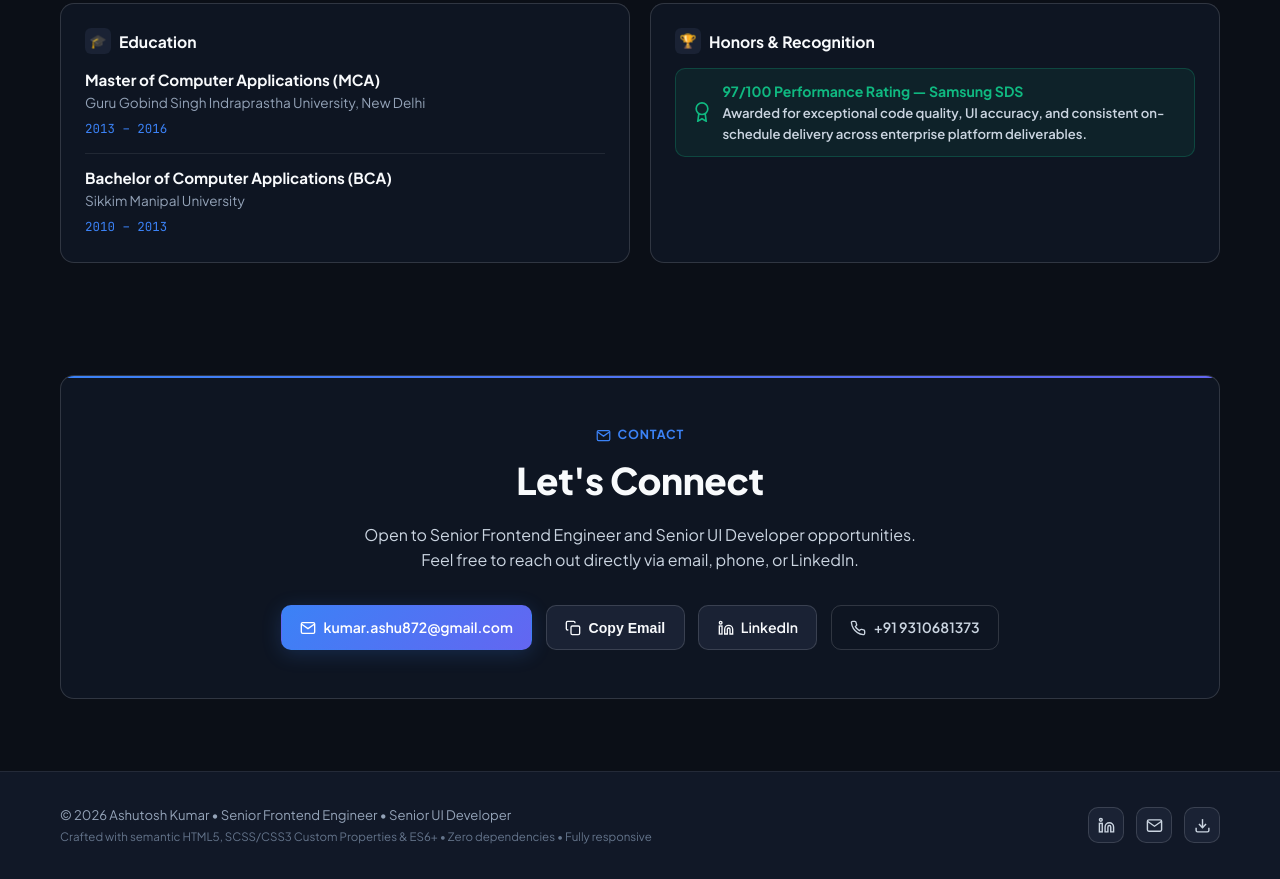
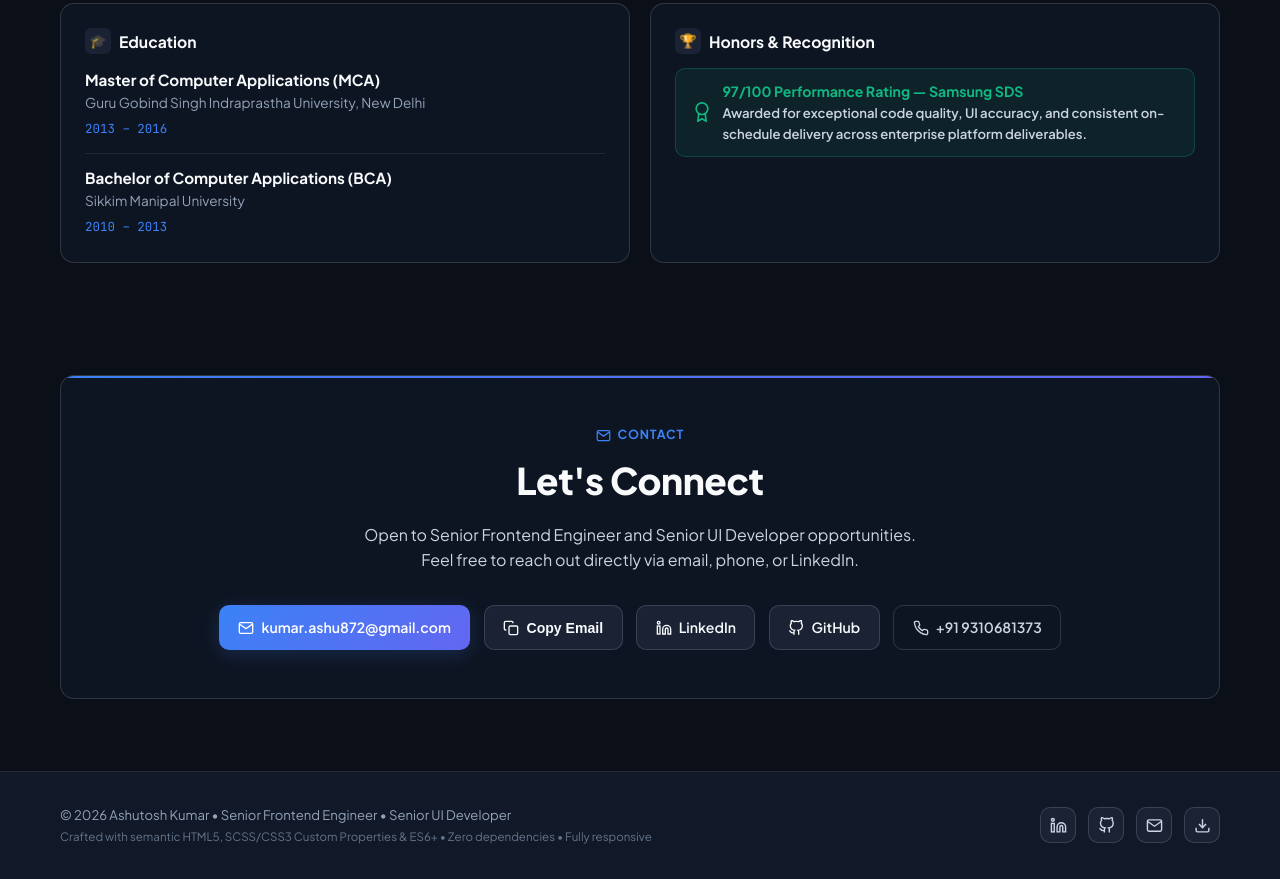
Before and after one commit to ashutosh872/portfolio, a plain HTML site: page index.html in a window 1280 px wide. Shown: the part 7280-8159 px from the top of the page. Drawn offline with Linux system fonts and the light colour scheme.

Commit message:
chore: update GitHub links to github.com/ashutosh872 across portfolio and resume

```diff
--- a/index.html
+++ b/index.html
@@ -1134,6 +1134,13 @@
               <span>LinkedIn</span>
             </a>
 
+            <a href="https://github.com/ashutosh872" target="_blank" rel="noopener noreferrer" class="btn btn-secondary">
+              <svg viewBox="0 0 24 24" fill="none" stroke="currentColor" stroke-width="2">
+                <path d="M9 19c-5 1.5-5-2.5-7-3m14 6v-3.87a3.37 3.37 0 0 0-.94-2.61c3.14-.35 6.44-1.54 6.44-7A5.44 5.44 0 0 0 20 4.77 5.07 5.07 0 0 0 19.91 1S18.73.65 16 2.48a13.38 13.38 0 0 0-7 0C6.27.65 5.09 1 5.09 1A5.07 5.07 0 0 0 5 4.77a5.44 5.44 0 0 0-1.5 3.78c0 5.42 3.3 6.61 6.44 7A3.37 3.37 0 0 0 9 18.13V22"></path>
+              </svg>
+              <span>GitHub</span>
+            </a>
+
             <a href="tel:+919310681373" class="btn btn-outline">
               <svg viewBox="0 0 24 24" fill="none" stroke="currentColor" stroke-width="2">
                 <path d="M22 16.92v3a2 2 0 0 1-2.18 2 19.79 19.79 0 0 1-8.63-3.07 19.5 19.5 0 0 1-6-6 19.79 19.79 0 0 1-3.07-8.67A2 2 0 0 1 4.11 2h3a2 2 0 0 1 2 1.72 12.84 12.84 0 0 0 .7 2.81 2 2 0 0 1-.45 2.11L8.09 9.91a16 16 0 0 0 6 6l1.27-1.27a2 2 0 0 1 2.11-.45 12.84 12.84 0 0 0 2.81.7A2 2 0 0 1 22 16.92z"></path>
@@ -1163,6 +1170,11 @@
               <path d="M16 8a6 6 0 0 1 6 6v7h-4v-7a2 2 0 0 0-2-2 2 2 0 0 0-2 2v7h-4v-7a6 6 0 0 1 6-6z"></path>
               <rect x="2" y="9" width="4" height="12"></rect>
               <circle cx="4" cy="4" r="2"></circle>
+            </svg>
+          </a>
+          <a href="https://github.com/ashutosh872" target="_blank" rel="noopener noreferrer" class="social-icon-link" aria-label="GitHub Profile">
+            <svg viewBox="0 0 24 24" fill="none" stroke="currentColor" stroke-width="2">
+              <path d="M9 19c-5 1.5-5-2.5-7-3m14 6v-3.87a3.37 3.37 0 0 0-.94-2.61c3.14-.35 6.44-1.54 6.44-7A5.44 5.44 0 0 0 20 4.77 5.07 5.07 0 0 0 19.91 1S18.73.65 16 2.48a13.38 13.38 0 0 0-7 0C6.27.65 5.09 1 5.09 1A5.07 5.07 0 0 0 5 4.77a5.44 5.44 0 0 0-1.5 3.78c0 5.42 3.3 6.61 6.44 7A3.37 3.37 0 0 0 9 18.13V22"></path>
             </svg>
           </a>
           <a href="mailto:kumar.ashu872@gmail.com" class="social-icon-link" aria-label="Email Ashutosh">
```
Also changed, not shown: assets/Ashutosh_Kumar_ATS_Resume.html (+3 -1 lines), 3 other files.
